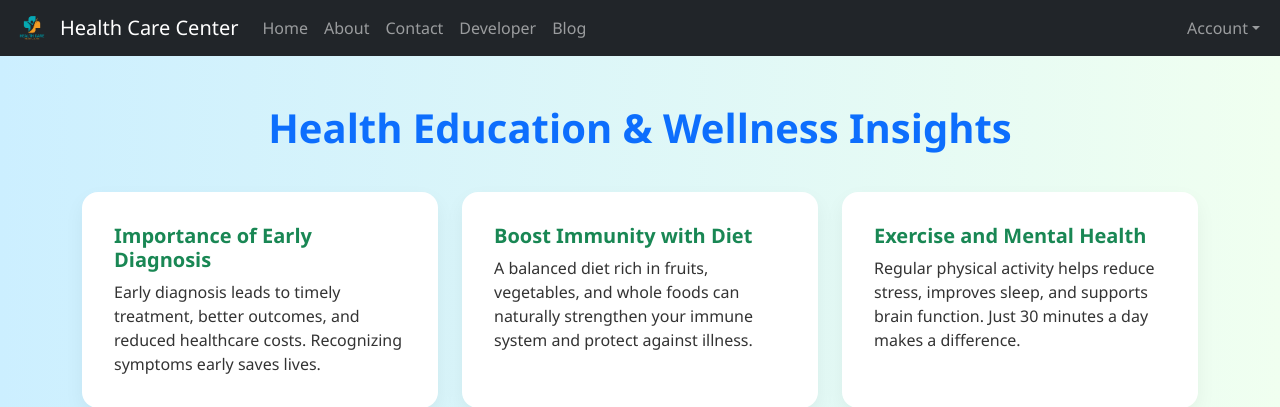
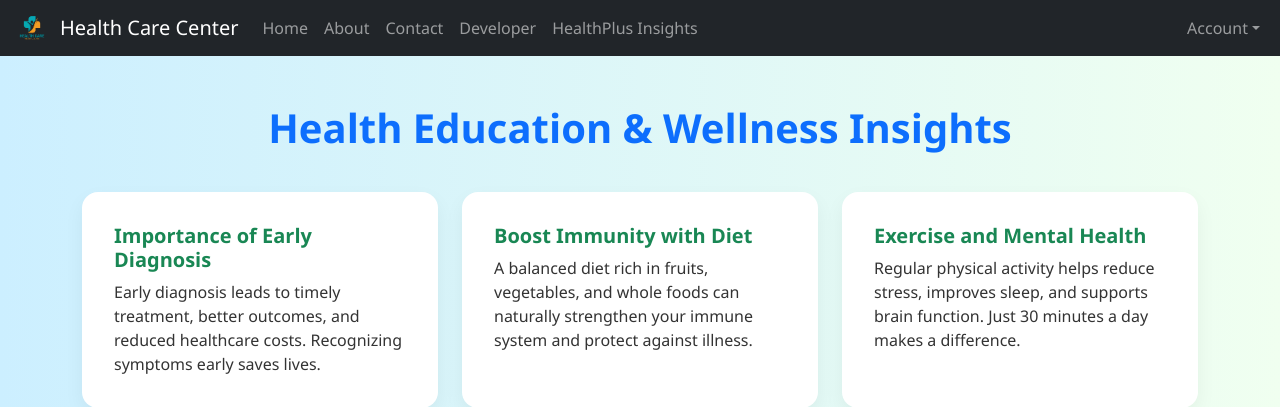
Before and after one commit to SanchariRoy03/Ai-healthcare, a Flask app: page /blog in a window 1280 px wide. Shown: the top 407 px of the page. Run offline with Flask 3, Linux system fonts and the light colour scheme; parts of the project's set-up code (start-up, migrations or seed data) failed here and were passed over.

Commit message:
Rename blog to HealthPlus Insights

```diff
--- a/templates/partials/navbar.html
+++ b/templates/partials/navbar.html
@@ -14,7 +14,7 @@
         <li class="nav-item"><a class="nav-link {% if request.path == '/about' %}active{% endif %}" href="/about">About</a></li>
         <li class="nav-item"><a class="nav-link" href="/contact">Contact</a></li>
         <li class="nav-item"><a class="nav-link" href="/developer">Developer</a></li>
-        <li class="nav-item"><a class="nav-link" href="/blog">Blog</a></li>
+        <li class="nav-item"><a class="nav-link" href="/blog">HealthPlus Insights</a></li>
       </ul>
 
       <ul class="navbar-nav">
```
